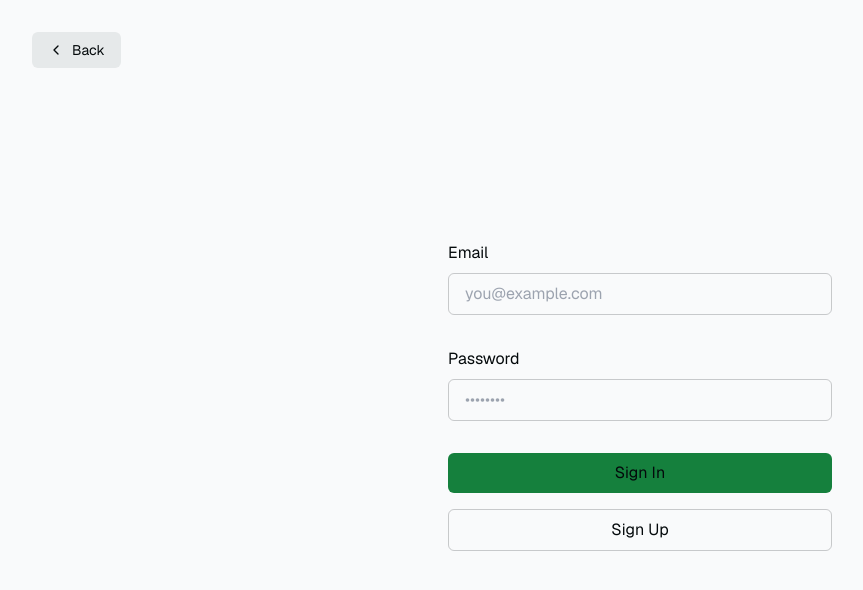
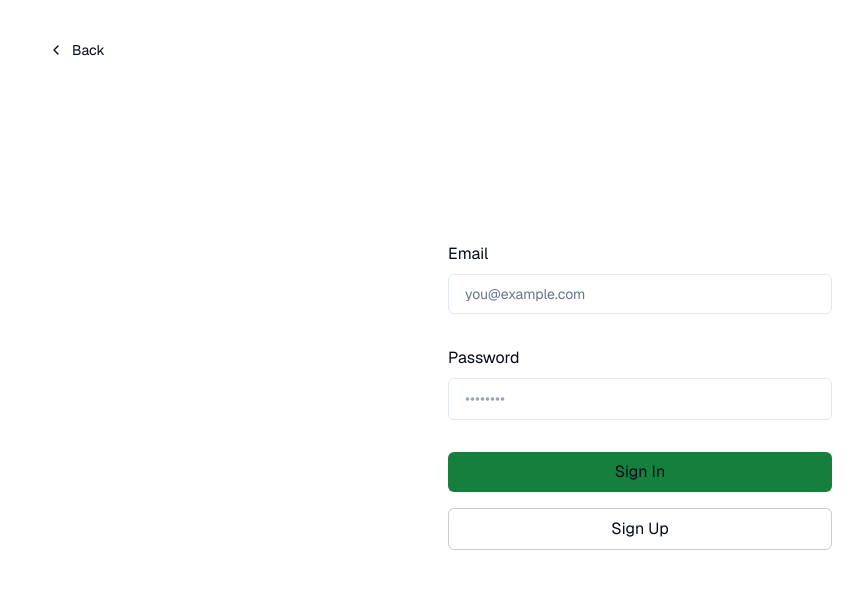
Before and after one commit to cddm-gh/SistemaRifas, a Next.js app: page /login in a window 1280 px wide. Shown: the top 590 px of the page, without its empty margins (0-863 px from the left). Built offline with nearby package versions, Linux system fonts and the light colour scheme.

Commit message:
add shadcn

```diff
--- a/package.json
+++ b/package.json
@@ -7,16 +7,22 @@
         "gen:types": "npx supabase gen types --lang=typescript --project-id whlsbjscwkkyaykrilrm > ./src/app/types/database.ts"
     },
     "dependencies": {
+        "@radix-ui/react-slot": "^1.1.0",
         "@supabase/ssr": "latest",
         "@supabase/supabase-js": "latest",
         "autoprefixer": "10.4.17",
+        "class-variance-authority": "^0.7.0",
+        "clsx": "^2.1.1",
         "date-fns": "^3.6.0",
         "geist": "^1.2.1",
+        "lucide-react": "^0.408.0",
         "next": "latest",
         "next-transpile-modules": "^10.0.1",
         "postcss": "8.4.33",
         "react": "18.2.0",
         "react-dom": "18.2.0",
+        "tailwind-merge": "^2.4.0",
+        "tailwindcss-animate": "^1.0.7",
         "typescript": "5.3.3"
     },
     "devDependencies": {
--- a/src/app/globals.css
+++ b/src/app/globals.css
@@ -4,24 +4,66 @@
 
 @layer base {
   :root {
-    --background: 200 20% 98%;
-    --btn-background: 200 10% 91%;
-    --btn-background-hover: 200 10% 89%;
-    --foreground: 200 50% 3%;
+    --background: 0 0% 100%;
+    --foreground: 222.2 84% 4.9%;
+    --card: 0 0% 100%;
+    --card-foreground: 222.2 84% 4.9%;
+    --popover: 0 0% 100%;
+    --popover-foreground: 222.2 84% 4.9%;
+    --primary: 222.2 47.4% 11.2%;
+    --primary-foreground: 210 40% 98%;
+    --secondary: 210 40% 96.1%;
+    --secondary-foreground: 222.2 47.4% 11.2%;
+    --muted: 210 40% 96.1%;
+    --muted-foreground: 215.4 16.3% 46.9%;
+    --accent: 210 40% 96.1%;
+    --accent-foreground: 222.2 47.4% 11.2%;
+    --destructive: 0 84.2% 60.2%;
+    --destructive-foreground: 210 40% 98%;
+    --border: 214.3 31.8% 91.4%;
+    --input: 214.3 31.8% 91.4%;
+    --ring: 222.2 84% 4.9%;
+    --radius: 0.5rem;
+    --chart-1: 12 76% 61%;
+    --chart-2: 173 58% 39%;
+    --chart-3: 197 37% 24%;
+    --chart-4: 43 74% 66%;
+    --chart-5: 27 87% 67%;
   }
 
-  @media (prefers-color-scheme: dark) {
-    :root {
-      --background: 200 50% 3%;
-      --btn-background: 200 10% 9%;
-      --btn-background-hover: 200 10% 12%;
-      --foreground: 200 20% 96%;
-    }
+  .dark {
+    --background: 222.2 84% 4.9%;
+    --foreground: 210 40% 98%;
+    --card: 222.2 84% 4.9%;
+    --card-foreground: 210 40% 98%;
+    --popover: 222.2 84% 4.9%;
+    --popover-foreground: 210 40% 98%;
+    --primary: 210 40% 98%;
+    --primary-foreground: 222.2 47.4% 11.2%;
+    --secondary: 217.2 32.6% 17.5%;
+    --secondary-foreground: 210 40% 98%;
+    --muted: 217.2 32.6% 17.5%;
+    --muted-foreground: 215 20.2% 65.1%;
+    --accent: 217.2 32.6% 17.5%;
+    --accent-foreground: 210 40% 98%;
+    --destructive: 0 62.8% 30.6%;
+    --destructive-foreground: 210 40% 98%;
+    --border: 217.2 32.6% 17.5%;
+    --input: 217.2 32.6% 17.5%;
+    --ring: 212.7 26.8% 83.9%;
+    --chart-1: 220 70% 50%;
+    --chart-2: 160 60% 45%;
+    --chart-3: 30 80% 55%;
+    --chart-4: 280 65% 60%;
+    --chart-5: 340 75% 55%;
   }
 }
 
 @layer base {
   * {
-    @apply border-foreground/20;
+    @apply border-border;
+  }
+  body {
+    @apply bg-background text-foreground;
   }
 }
--- a/src/app/login/page.tsx
+++ b/src/app/login/page.tsx
@@ -3,6 +3,7 @@
 import { createClient } from '@/utils/supabase/server';
 import { redirect } from 'next/navigation';
 import { SubmitButton } from './submit-button';
+import { Input } from '@/components/ui/input';
 
 export default function Login({ searchParams }: { searchParams: { message: string } }) {
 	const signIn = async (formData: FormData) => {
@@ -74,7 +75,7 @@
                 <label className="text-md" htmlFor="email">
                     Email
                 </label>
-				<input
+                <Input
                     className="rounded-md px-4 py-2 bg-inherit border mb-6"
                     name="email"
                     placeholder="you@example.com"
@@ -105,7 +106,9 @@
                     Sign Up
                 </SubmitButton>
                 {searchParams?.message && (
-					<p className="mt-4 p-4 bg-foreground/10 text-foreground text-center">{searchParams.message}</p>
+                    <p className="mt-4 p-4 bg-foreground/10 text-foreground text-center">
+                        {searchParams.message}
+                    </p>
                 )}
             </form>
         </div>
--- /dev/null
+++ b/src/components/ui/button.tsx
@@ -0,0 +1,56 @@
+import * as React from "react"
+import { Slot } from "@radix-ui/react-slot"
+import { cva, type VariantProps } from "class-variance-authority"
+
+import { cn } from "@/lib/utils"
+
+const buttonVariants = cva(
+  "inline-flex items-center justify-center whitespace-nowrap rounded-md text-sm font-medium ring-offset-background transition-colors focus-visible:outline-none focus-visible:ring-2 focus-visible:ring-ring focus-visible:ring-offset-2 disabled:pointer-events-none disabled:opacity-50",
+  {
+    variants: {
+      variant: {
+        default: "bg-primary text-primary-foreground hover:bg-primary/90",
+        destructive:
+          "bg-destructive text-destructive-foreground hover:bg-destructive/90",
+        outline:
+          "border border-input bg-background hover:bg-accent hover:text-accent-foreground",
+        secondary:
+          "bg-secondary text-secondary-foreground hover:bg-secondary/80",
+        ghost: "hover:bg-accent hover:text-accent-foreground",
+        link: "text-primary underline-offset-4 hover:underline",
+      },
+      size: {
+        default: "h-10 px-4 py-2",
+        sm: "h-9 rounded-md px-3",
+        lg: "h-11 rounded-md px-8",
+        icon: "h-10 w-10",
+      },
+    },
+    defaultVariants: {
+      variant: "default",
+      size: "default",
+    },
+  }
+)
+
+export interface ButtonProps
+  extends React.ButtonHTMLAttributes<HTMLButtonElement>,
+    VariantProps<typeof buttonVariants> {
+  asChild?: boolean
+}
+
+const Button = React.forwardRef<HTMLButtonElement, ButtonProps>(
+  ({ className, variant, size, asChild = false, ...props }, ref) => {
+    const Comp = asChild ? Slot : "button"
+    return (
+      <Comp
+        className={cn(buttonVariants({ variant, size, className }))}
+        ref={ref}
+        {...props}
+      />
+    )
+  }
+)
+Button.displayName = "Button"
+
+export { Button, buttonVariants }
--- /dev/null
+++ b/src/components/ui/input.tsx
@@ -0,0 +1,25 @@
+import * as React from "react"
+
+import { cn } from "@/lib/utils"
+
+export interface InputProps
+  extends React.InputHTMLAttributes<HTMLInputElement> {}
+
+const Input = React.forwardRef<HTMLInputElement, InputProps>(
+  ({ className, type, ...props }, ref) => {
+    return (
+      <input
+        type={type}
+        className={cn(
+          "flex h-10 w-full rounded-md border border-input bg-background px-3 py-2 text-sm ring-offset-background file:border-0 file:bg-transparent file:text-sm file:font-medium placeholder:text-muted-foreground focus-visible:outline-none focus-visible:ring-2 focus-visible:ring-ring focus-visible:ring-offset-2 disabled:cursor-not-allowed disabled:opacity-50",
+          className
+        )}
+        ref={ref}
+        {...props}
+      />
+    )
+  }
+)
+Input.displayName = "Input"
+
+export { Input }
--- /dev/null
+++ b/src/lib/utils.ts
@@ -0,0 +1,6 @@
+import { type ClassValue, clsx } from "clsx"
+import { twMerge } from "tailwind-merge"
+
+export function cn(...inputs: ClassValue[]) {
+  return twMerge(clsx(inputs))
+}
--- a/tailwind.config.ts
+++ b/tailwind.config.ts
@@ -1,17 +1,80 @@
-/** @type {import('tailwindcss').Config} */
-module.exports = {
-	content: ['./src/app/**/*.{js,ts,jsx,tsx,mdx}', './src/components/**/*.{js,ts,jsx,tsx,mdx}'],
-	theme: {
-		extend: {
-			colors: {
-				background: 'hsl(var(--background))',
-				foreground: 'hsl(var(--foreground))',
-				btn: {
-					background: 'hsl(var(--btn-background))',
-					'background-hover': 'hsl(var(--btn-background-hover))'
-				}
-			}
-		}
-	},
-	plugins: []
-};
+import type { Config } from "tailwindcss"
+
+const config = {
+  darkMode: ["class"],
+  content: [
+    './pages/**/*.{ts,tsx}',
+    './components/**/*.{ts,tsx}',
+    './app/**/*.{ts,tsx}',
+    './src/**/*.{ts,tsx}',
+	],
+  prefix: "",
+  theme: {
+    container: {
+      center: true,
+      padding: "2rem",
+      screens: {
+        "2xl": "1400px",
+      },
+    },
+    extend: {
+      colors: {
+        border: "hsl(var(--border))",
+        input: "hsl(var(--input))",
+        ring: "hsl(var(--ring))",
+        background: "hsl(var(--background))",
+        foreground: "hsl(var(--foreground))",
+        primary: {
+          DEFAULT: "hsl(var(--primary))",
+          foreground: "hsl(var(--primary-foreground))",
+        },
+        secondary: {
+          DEFAULT: "hsl(var(--secondary))",
+          foreground: "hsl(var(--secondary-foreground))",
+        },
+        destructive: {
+          DEFAULT: "hsl(var(--destructive))",
+          foreground: "hsl(var(--destructive-foreground))",
+        },
+        muted: {
+          DEFAULT: "hsl(var(--muted))",
+          foreground: "hsl(var(--muted-foreground))",
+        },
+        accent: {
+          DEFAULT: "hsl(var(--accent))",
+          foreground: "hsl(var(--accent-foreground))",
+        },
+        popover: {
+          DEFAULT: "hsl(var(--popover))",
+          foreground: "hsl(var(--popover-foreground))",
+        },
+        card: {
+          DEFAULT: "hsl(var(--card))",
+          foreground: "hsl(var(--card-foreground))",
+        },
+      },
+      borderRadius: {
+        lg: "var(--radius)",
+        md: "calc(var(--radius) - 2px)",
+        sm: "calc(var(--radius) - 4px)",
+      },
+      keyframes: {
+        "accordion-down": {
+          from: { height: "0" },
+          to: { height: "var(--radix-accordion-content-height)" },
+        },
+        "accordion-up": {
+          from: { height: "var(--radix-accordion-content-height)" },
+          to: { height: "0" },
+        },
+      },
+      animation: {
+        "accordion-down": "accordion-down 0.2s ease-out",
+        "accordion-up": "accordion-up 0.2s ease-out",
+      },
+    },
+  },
+  plugins: [require("tailwindcss-animate")],
+} satisfies Config
+
+export default config
```
Also changed, not shown: components.json (added), 1 other file (tests, documents, lock files or other folders). Lines whose indentation alone changed are shown as unchanged.
